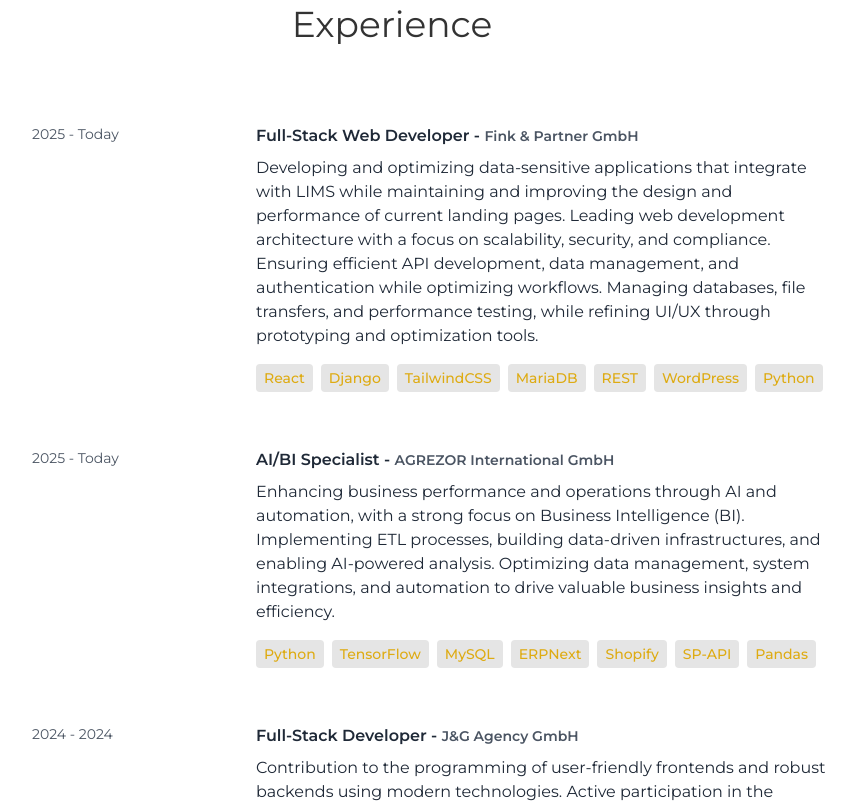
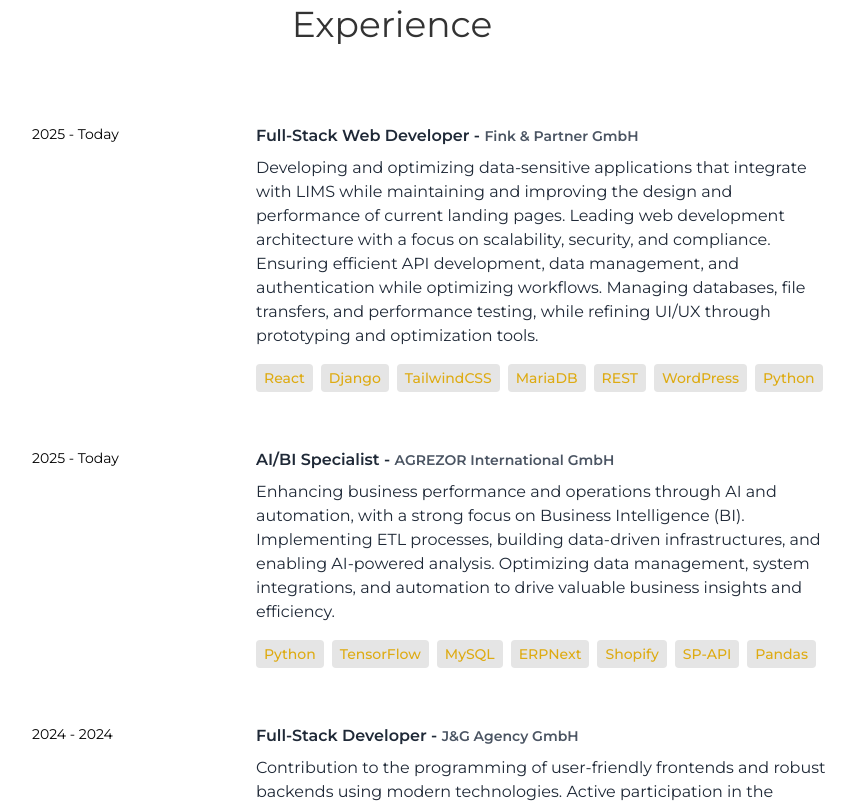
Before and after one commit to ffferchavez/react-portfolio, a React (Vite) app: page / in a window 1280 px wide. Shown: the part 5880-6683 px from the top of the page, without its empty margins (248-1104 px from the left). Built offline with nearby package versions, Linux system fonts and the light colour scheme.

Commit message:
changed font color quickly

```diff
--- a/src/components/Experience.jsx
+++ b/src/components/Experience.jsx
@@ -31,7 +31,7 @@
             >
               <p
                 className={`mb-2 ml-20 text-sm ${
-                  isDarkMode ? "text-black" : "text-gray-600"
+                  isDarkMode ? "text-white" : "text-black"
                 }`}
               >
                 {experience.year}
```
